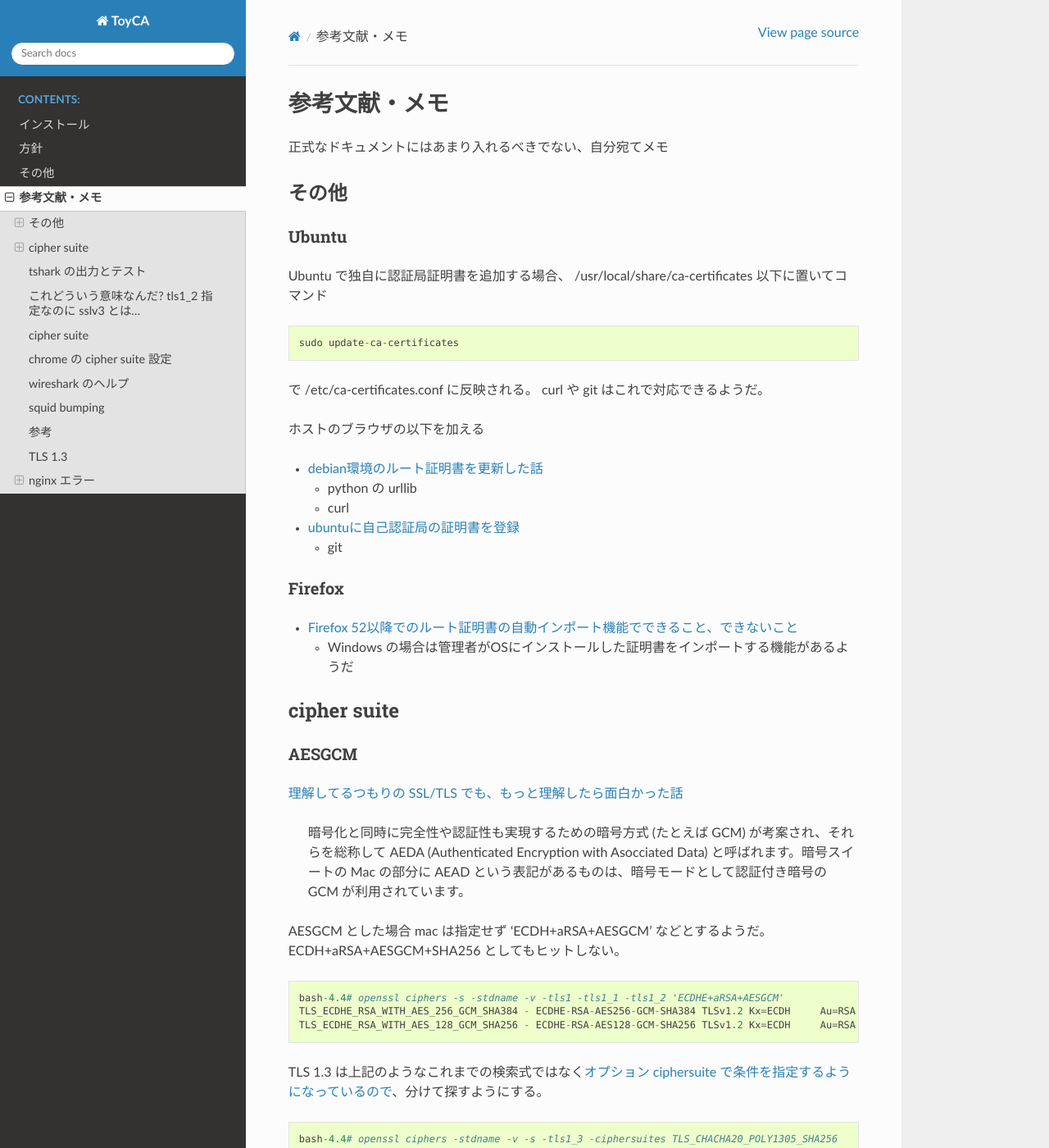
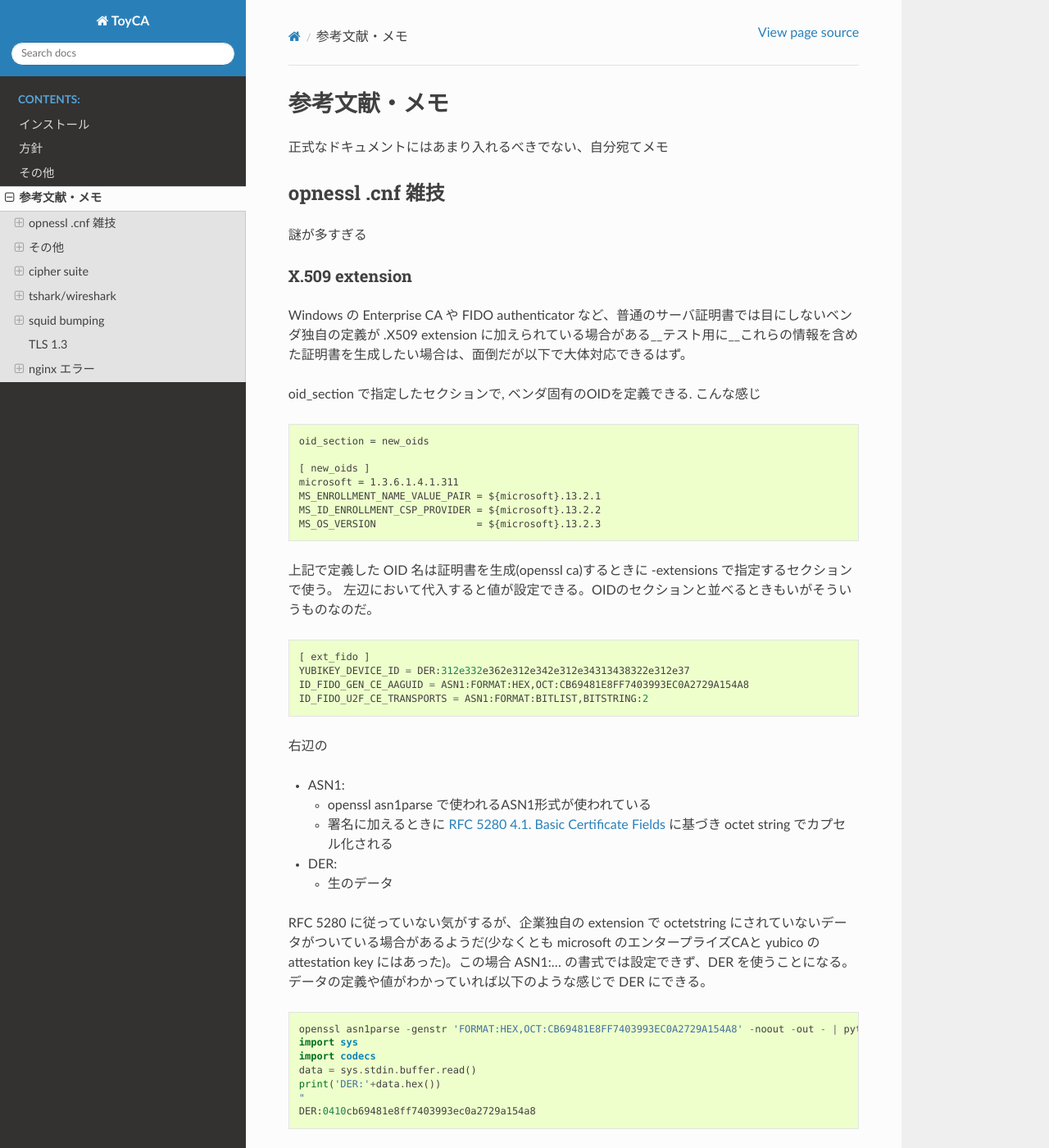
Before and after one commit to omitroom13/toyca, a Sphinx documentation site: the page built from doc/03.md, in a window 1280 px wide and 1400 px high. Shown: the whole window at 82% size. Built offline with Sphinx 7.4.7 and the Read the Docs theme 2.0.0, drawn with Linux system fonts in a browser that asks for light colours; some of the changed text lies outside the part shown.

Commit message:
fido の authenticator(yubico) attestation key を模した証明書を生成できるようにした

````diff
--- a/doc/03.md
+++ b/doc/03.md
@@ -1,6 +1,78 @@
 # 参考文献・メモ
 
 正式なドキュメントにはあまり入れるべきでない、自分宛てメモ
+
+## opnessl .cnf 雑技
+
+謎が多すぎる
+
+### X.509 extension
+
+Windows の Enterprise CA や FIDO authenticator など、普通のサーバ証明書では目にしないベンダ独自の定義が .X509 extension に加えられている場合がある__テスト用に__これらの情報を含めた証明書を生成したい場合は、面倒だが以下で大体対応できるはず。
+
+oid_section で指定したセクションで, ベンダ固有のOIDを定義できる. こんな感じ
+
+```
+oid_section = new_oids
+
+[ new_oids ]
+microsoft = 1.3.6.1.4.1.311
+MS_ENROLLMENT_NAME_VALUE_PAIR = ${microsoft}.13.2.1
+MS_ID_ENROLLMENT_CSP_PROVIDER = ${microsoft}.13.2.2
+MS_OS_VERSION                 = ${microsoft}.13.2.3
+```
+
+上記で定義した OID 名は証明書を生成(openssl ca)するときに -extensions で指定するセクションで使う。
+左辺において代入すると値が設定できる。OIDのセクションと並べるときもいがそういうものなのだ。
+
+```
+[ ext_fido ]
+YUBIKEY_DEVICE_ID = DER:312e332e362e312e342e312e34313438322e312e37
+ID_FIDO_GEN_CE_AAGUID = ASN1:FORMAT:HEX,OCT:CB69481E8FF7403993EC0A2729A154A8
+ID_FIDO_U2F_CE_TRANSPORTS = ASN1:FORMAT:BITLIST,BITSTRING:2
+```
+
+右辺の
+- ASN1:
+  - openssl asn1parse で使われるASN1形式が使われている
+  - 署名に加えるときに [RFC 5280 4.1. Basic Certificate Fields](https://tools.ietf.org/html/rfc5280#section-4.1) に基づき octet string でカプセル化される
+- DER:
+  - 生のデータ
+
+
+RFC 5280 に従っていない気がするが、企業独自の extension で octetstring にされていないデータがついている場合があるようだ(少なくとも microsoft のエンタープライズCAと yubico の attestation key にはあった)。この場合 ASN1:... の書式では設定できず、DER を使うことになる。データの定義や値がわかっていれば以下のような感じで DER にできる。
+
+
+```
+openssl asn1parse -genstr 'FORMAT:HEX,OCT:CB69481E8FF7403993EC0A2729A154A8' -noout -out - | python -c "
+import sys
+import codecs
+data = sys.stdin.buffer.read()
+print('DER:'+data.hex())
+"
+DER:0410cb69481e8ff7403993ec0a2729a154a8
+```
+
+つまり .cnf 的には
+
+```
+ID_FIDO_GEN_CE_AAGUID = FORMAT:HEX,OCT:cb69481e8ff7403993ec0a2729a154a8
+```
+
+でも
+
+```
+ID_FIDO_GEN_CE_AAGUID = DER:0410cb69481e8ff7403993ec0a2729a154a8
+```
+
+でも同じ extension の値になる。(DER:0410... の 0x0410 はカプセル化によって付加されている。0x04 は octet string データ型, 0x10 はバイト長の意味)
+
+以下のようなより面倒な状況も考えられるが、今のところ調べていない。
+
+- 実行時に値を設定したい
+  - 数が少ないなら環境変数を使うか、別ファイルを openssl ca に指定できるオプションとかアレばそれが使えるんでは
+- 構造化された ASN1
+  - asn1parse レベルの表現はどうにかすればできるかも。わからん
 
 ## その他
 
@@ -26,6 +98,7 @@ sudo update-ca-certificates
 
 - [Firefox 52以降でのルート証明書の自動インポート機能でできること、できないこと](http://www.clear-code.com/blog/2017/6/1.html)
   - Windows の場合は管理者がOSにインストールした証明書をインポートする機能があるようだ
+
 
 ## cipher suite
 
@@ -216,7 +289,34 @@ tshark -r /tmp/test.pcap -o ssl.keys_list:"127.0.0.1","443","http",./ca/server-c
 
 日本語がコードで表示されていたり、[truncated]　と表示されたりするのは tshark 側?
 
-## tshark の出力とテスト
+### 今(2018ぐらい?)の所これ選んでおけば? なもの
+
+```
+$ openssl ciphers -v -tls1_3 'kECDHE+aECDSA+CHACHA20'
+TLS_AES_256_GCM_SHA384  TLSv1.3 Kx=any      Au=any  Enc=AESGCM(256) Mac=AEAD
+TLS_CHACHA20_POLY1305_SHA256 TLSv1.3 Kx=any      Au=any  Enc=CHACHA20/POLY1305(256) Mac=AEAD
+TLS_AES_128_GCM_SHA256  TLSv1.3 Kx=any      Au=any  Enc=AESGCM(128) Mac=AEAD
+ECDHE-ECDSA-CHACHA20-POLY1305 TLSv1.2 Kx=ECDH     Au=ECDSA Enc=CHACHA20/POLY1305(256) Mac=AEAD
+```
+
+openssl 1.1.1 でないと、 1.3 の TLS* はでない。
+
+### これどういう意味なんだ? tls1_2 指定なのに sslv3 とは...
+
+```
+$ openssl ciphers -v -tls1_2 'kRSA+aRSA+AES256+SHA'
+AES256-SHA              SSLv3 Kx=RSA      Au=RSA  Enc=AES(256)  Mac=SHA1
+```
+
+### chrome の cipher suite 設定
+
+ブラックリスト指定できる
+
+[Google ChromeのSSL/TLS暗号化アルゴリズム設定](https://tosi-tech.net/2014/07/ssl-argorithm-config-on-chrome/)
+
+
+## tshark/wireshark
+### tshark の出力とテスト
 
 必要な部分をピンポイントで取り出すことができるのでテストを動かすときにはよいが、テストを作るときには意味の説明がないので厳しいな。
 テストを作るときには wireshark でフィールドを確認して、tshark の値をテストに組み込む感じかな。 これはテストコードを読めばわかるようなものではないので、 server hello(ssl.handshake.ciphresuite == 2) の ssl.handshake.ciphersuite は Cipher Suite: TLS_RSA_WITH_AES_256_GCM_SHA384 = 0x009d = 157 であることとか書かないといけないな。wireshark から該当情報選んでコンテキストメニュー/コピー/全ての見えている選択されたツリー項目 でコピーできる
@@ -235,35 +335,7 @@ wireshark -Y "ssl.handshake.type == 2" /tmp/test.pcap
 tshark -r /tmp/test.pcap -V 'ssl.handshake.type == 2'
 ```
 
-## これどういう意味なんだ? tls1_2 指定なのに sslv3 とは...
-
-```
-$ openssl ciphers -v -tls1_2 'kRSA+aRSA+AES256+SHA'
-AES256-SHA              SSLv3 Kx=RSA      Au=RSA  Enc=AES(256)  Mac=SHA1
-```
-
-## cipher suite
-
-今の所これ選んでおけば? なもの
-
-```
-$ openssl ciphers -v -tls1_3 'kECDHE+aECDSA+CHACHA20'
-TLS_AES_256_GCM_SHA384  TLSv1.3 Kx=any      Au=any  Enc=AESGCM(256) Mac=AEAD
-TLS_CHACHA20_POLY1305_SHA256 TLSv1.3 Kx=any      Au=any  Enc=CHACHA20/POLY1305(256) Mac=AEAD
-TLS_AES_128_GCM_SHA256  TLSv1.3 Kx=any      Au=any  Enc=AESGCM(128) Mac=AEAD
-ECDHE-ECDSA-CHACHA20-POLY1305 TLSv1.2 Kx=ECDH     Au=ECDSA Enc=CHACHA20/POLY1305(256) Mac=AEAD
-```
-
-openssl 1.1.1 でないと、 1.3 の TLS* はでない。
-
-## chrome の cipher suite 設定
-
-ブラックリスト指定できる
-
-[Google ChromeのSSL/TLS暗号化アルゴリズム設定](https://tosi-tech.net/2014/07/ssl-argorithm-config-on-chrome/)
-
-
-## wireshark のヘルプ
+### wireshark のヘルプ
 
 提示される TLS メッセージタイプの検索式がおかしい。GUI で人が目で見るから気にされない領域になってくると、ヘルプがおかしいのかもしれない。
 
@@ -317,7 +389,7 @@ tls-key
 
 (Help getting Squid 3.4 Transparent Proxy to Work)[https://squid-users.squid-cache.narkive.com/xo5G8ghQ/help-getting-squid-3-4-transparent-proxy-to-work]
 
-## 参考
+### 参考
 
 - [cipher suite の設定例](https://www.cdnetworks.co.jp/blog/6516/)
 - [TLS1.2が使えない環境のためのProxy (squid)設定](http://kikumoto.hatenablog.com/entry/2016/06/04/124922)
````
Also changed, not shown: 5 other files.
